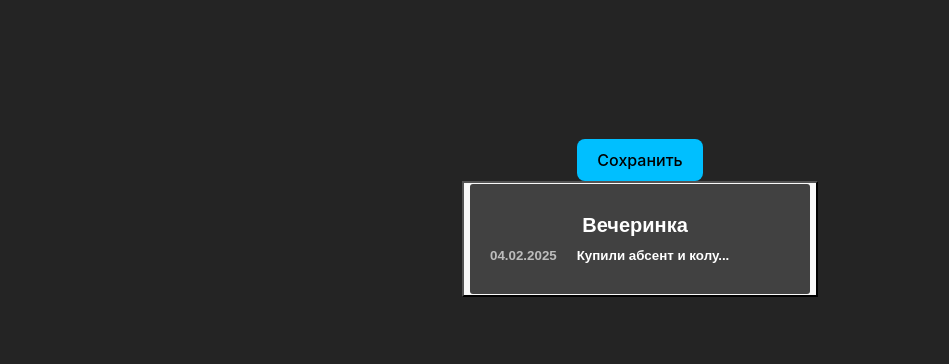
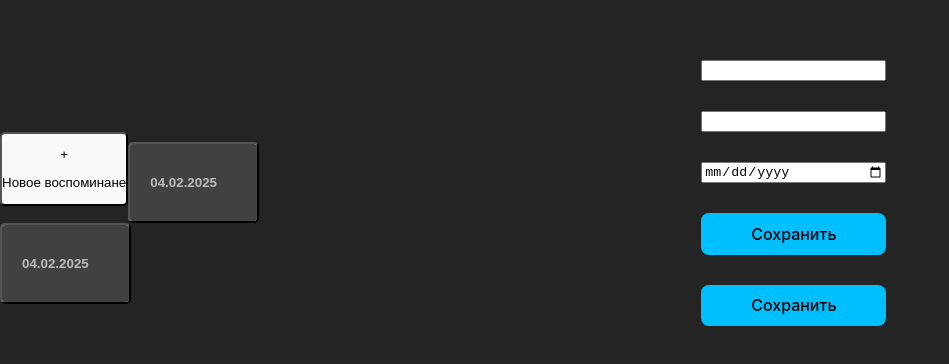
Before and after one commit to SGRashid/react-vite, a React (Vite) app: page / in a window 1280 px wide. Shown: the part 182-546 px from the top of the page, without its empty margins (0-949 px from the left). Built offline with nearby package versions, Linux system fonts and the light colour scheme.

Commit message:
new branch

```diff
--- a/src/App.css
+++ b/src/App.css
@@ -2,7 +2,28 @@
   width: 100vw;
   height: 100vh;
   display: flex;
+  flex-direction: row;
+  align-items: center;
+  /* justify-content: space-evenly; */
+  gap: 0px;
+}
+
+.side-panel {
+  width: 33vw;
+}
+
+.body {
+  padding: 20px;
+  display: flex;
   flex-direction: column;
+  justify-content: center;
   align-items: center;
-  justify-content: center;
+  width: 100%;
 }
+
+.journal-form {
+  display: flex;
+  flex-direction: column;
+  gap: 30px;
+  margin-bottom: 50px;
+}
--- a/src/App.tsx
+++ b/src/App.tsx
@@ -2,26 +2,53 @@ import './App.css';
 import Button from './components/Button/Button';
 import CardButton from './components/CardButton/CardButton';
 import { JournalItem, JournalItemProps } from './components/JournalItem/JournalItem';
+import getFomrData from './services/GetFormData';
 
 function App() {
   const data: JournalItemProps[] = [
     {
+      id: 1,
+      title: 'Вечеринка',
+      date: new Date,
+      data: 'Купили абсент и колу...'
+    },
+    {
+      id: 2,
       title: 'Вечеринка',
       date: new Date,
       data: 'Купили абсент и колу...'
     }
   ];
 
+  const formHandler: React.FormEventHandler = (e) => {
+    const formProps = getFomrData(e);
+    console.log(formProps);
+  };
+
   return (
     <div className='main-container'>
-      <Button />
-      <CardButton>
-        <JournalItem
-          title={data[0].title}
-          date={data[0].date}
-          data={data[0].data}
-      />
-      </CardButton>
+      <div className="side-panel">
+        <CardButton>
+          <p>+</p>
+          <p>Новое воспоминане</p>
+        </CardButton>
+        {
+          data.map(item =>
+            <CardButton key={item.id}>
+              <JournalItem props={item}/>
+            </CardButton>
+          )
+        }
+      </div>
+      <div className="body">
+      <form className='journal-form' onSubmit={formHandler}>
+        <input type='text' name="input1" />
+        <input type='text' name="input2" />
+        <input type="date" name="date" />
+        <Button />
+        <Button />
+      </form>
+      </div>
     </div>
   );
 }
--- a/src/components/Button/Button.tsx
+++ b/src/components/Button/Button.tsx
@@ -2,7 +2,12 @@ import './Button.css';
 
 const Button = (): JSX.Element => {
     return (
-        <button className='button accent'>Сохранить</button>
+        <button
+            className='button accent'
+            onClick={ event => console.log(event) }
+        >
+            Сохранить
+        </button>
     );
 };
 
--- a/src/components/CardButton/CardButton.css
+++ b/src/components/CardButton/CardButton.css
@@ -0,0 +1,4 @@
+.card-button {
+    padding: 0px;
+    border-radius: 5px;
+}
--- a/src/components/CardButton/CardButton.tsx
+++ b/src/components/CardButton/CardButton.tsx
@@ -1,10 +1,12 @@
+import './CardButton.css';
+
 interface CardButtonProps {
     children?: React.ReactNode;
 }
 
 const CardButton = ({ children }: CardButtonProps): JSX.Element => {
     return (
-        <button>{ children }</button>
+        <button className="card-button">{ children }</button>
     );
 };
 
--- a/src/components/JournalItem/JournalItem.css
+++ b/src/components/JournalItem/JournalItem.css
@@ -3,7 +3,7 @@
     background-color: #414141 !important;
     color: white;
     padding: 20px;
-    width: 300px;
+    /* width: 300px; */
 }
 
 .journal-item__header {
--- a/src/components/JournalItem/JournalItem.tsx
+++ b/src/components/JournalItem/JournalItem.tsx
@@ -1,6 +1,7 @@
 import './JournalItem.css';
 
 interface JournalItemProps {
+    id: number;
     title: string;
     date: Date;
     data: string;
```
